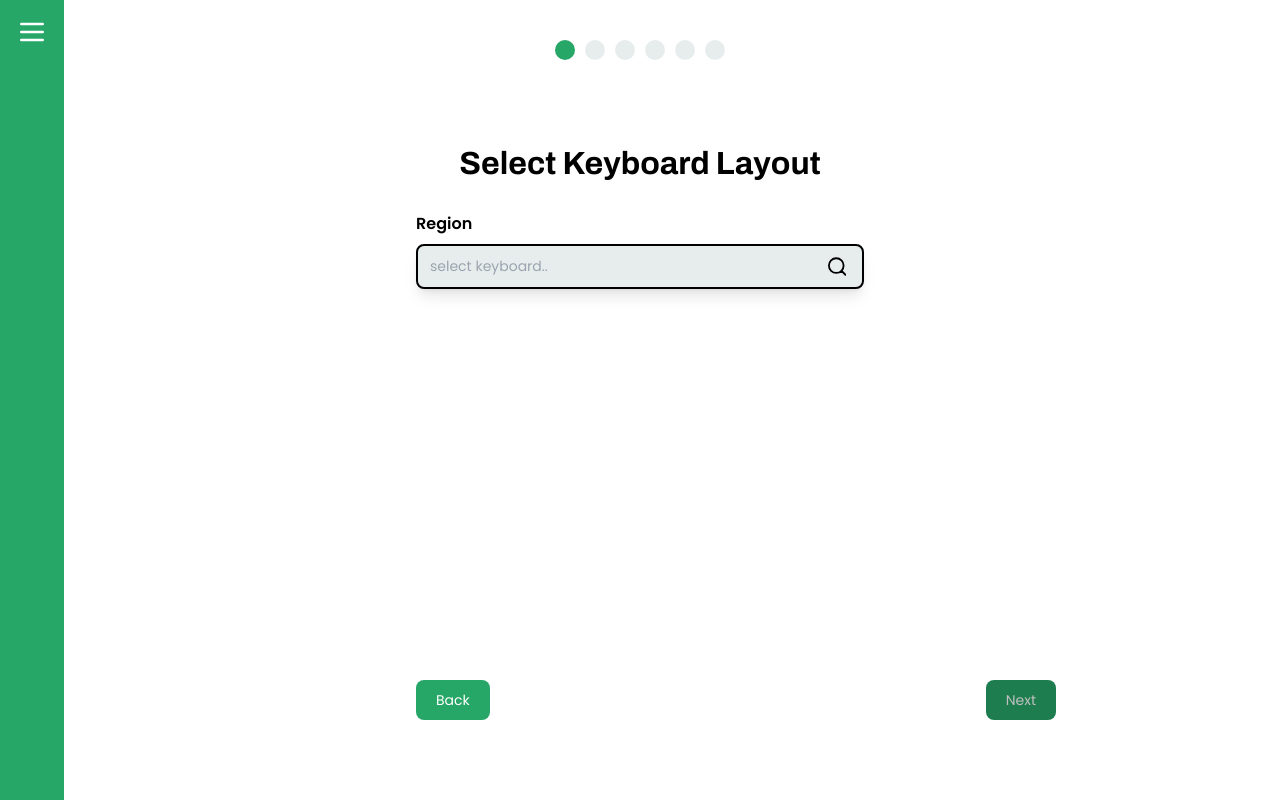
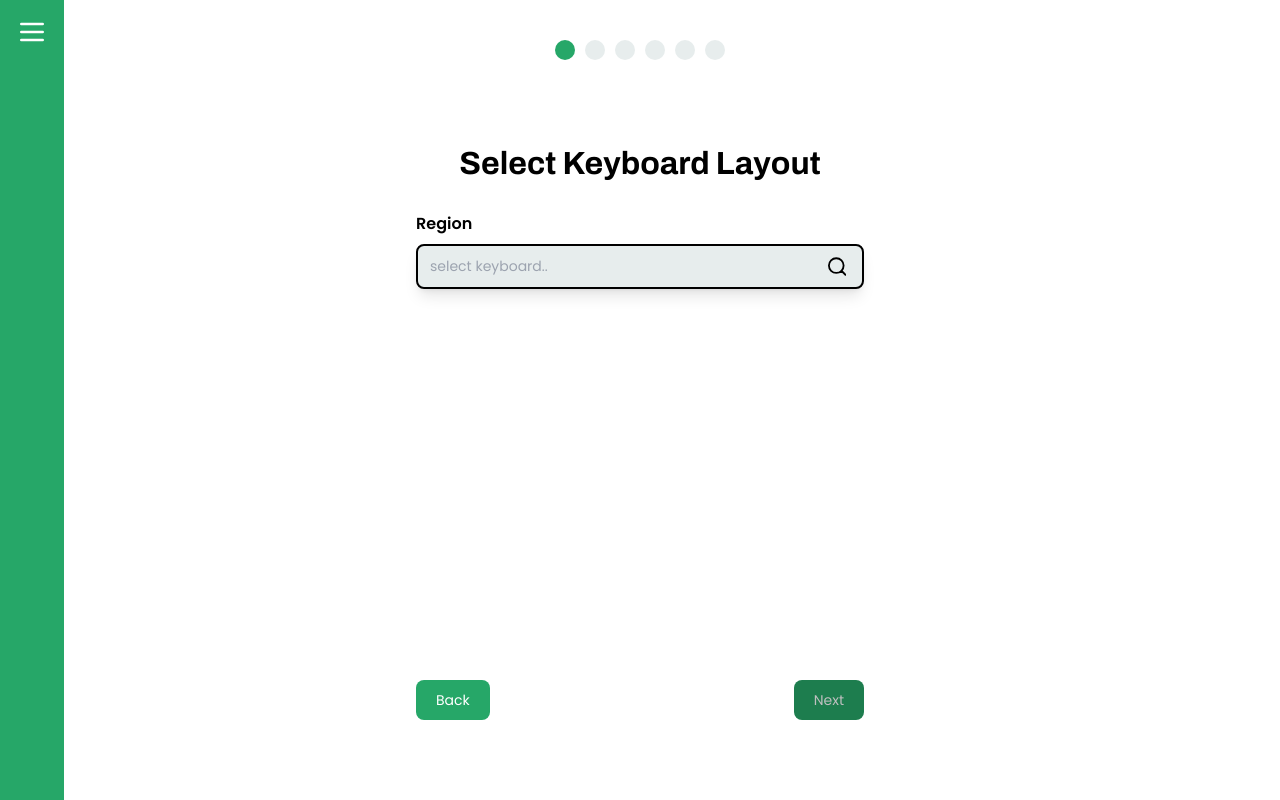
Before and after one commit to tealinuxos/tealinux-installer, a SvelteKit app: page /installation/keyboard in a window 1280 px wide. Built offline with nearby package versions, Linux system fonts and the light colour scheme.

Commit message:
fix button

```diff
--- a/src/routes/installation/keyboard/+page.svelte
+++ b/src/routes/installation/keyboard/+page.svelte
@@ -152,7 +152,7 @@
 					</div>
 				{/if}
 
-				<div class="fixed bottom-[0px] w-[50dvw] mx-auto my-30 h-[15dvh]">
+				<div class="fixed bottom-[0px] w-[28rem] max-w-md mx-auto my-30 h-[15dvh]">
 					<div class="flex justify-between w-full font-poppin">
 						<a
 							href="/installation"
```
